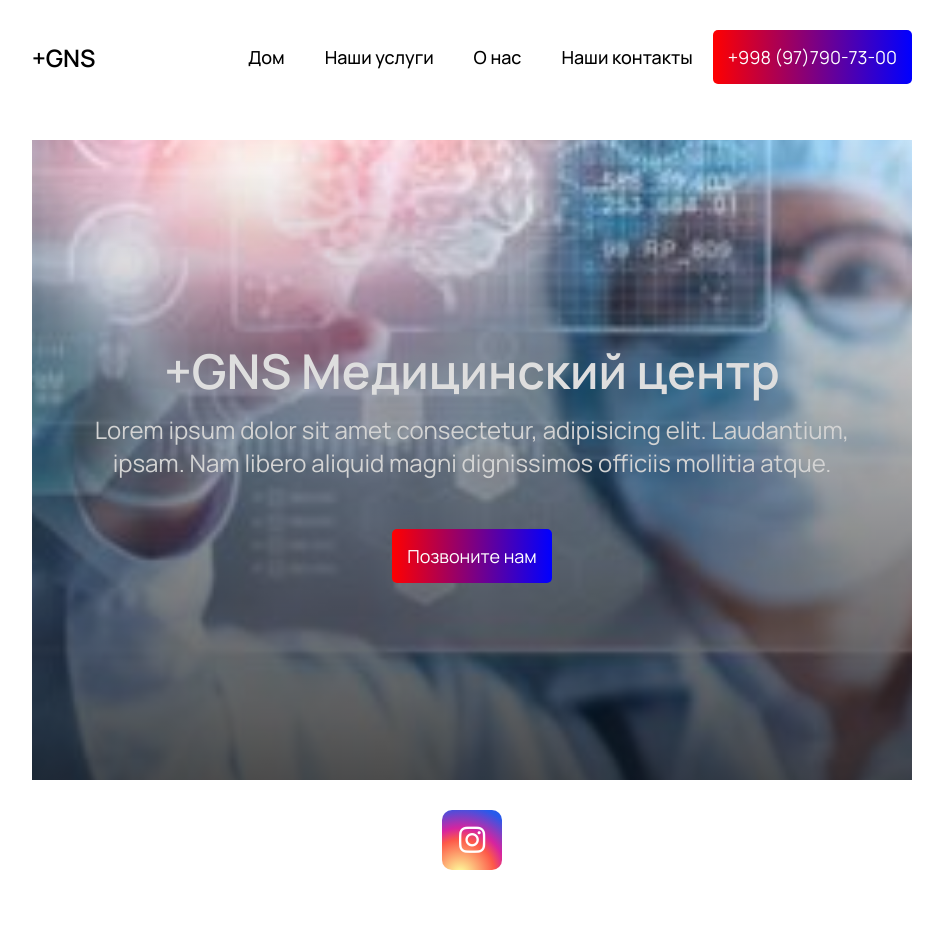
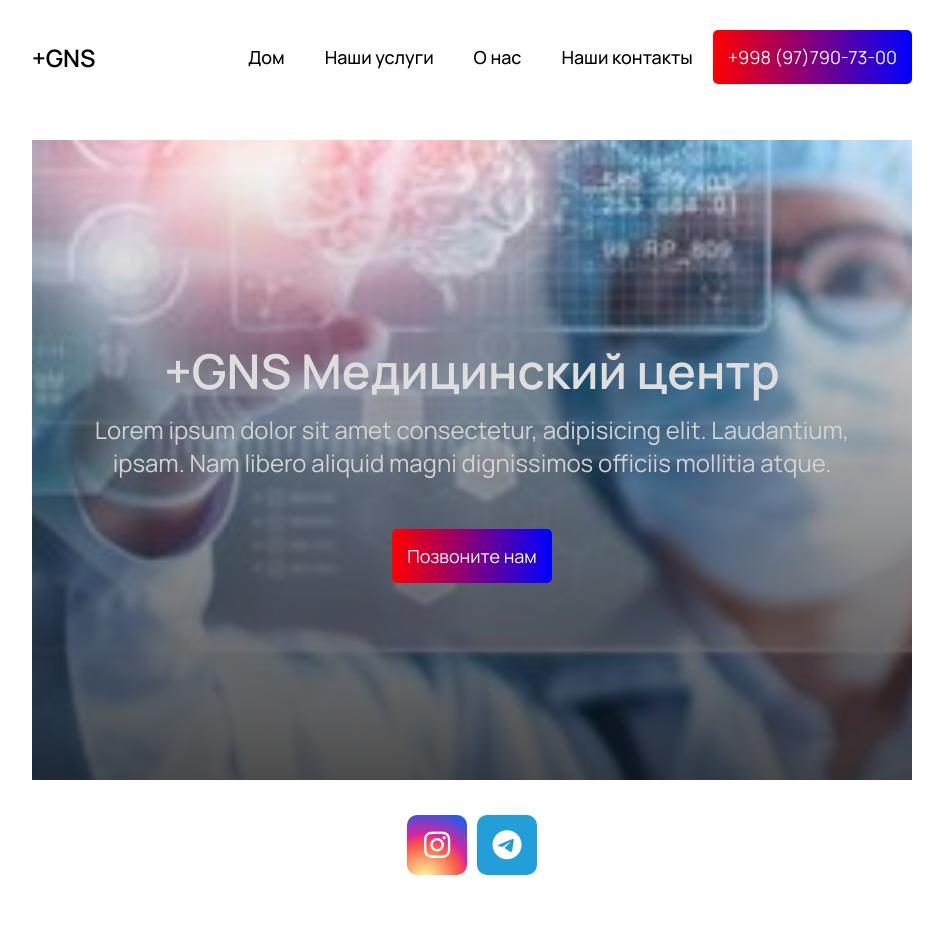
Before and after one commit to FirdavsJurakulov/gns_clinic, a website: page index.html in a window 1280 px wide. Shown: the top 952 px of the page, without its empty margins (168-1111 px from the left). Drawn offline with Linux system fonts and the light colour scheme.

Commit message:
guess it is done

```diff
--- a/index.html
+++ b/index.html
@@ -48,6 +48,9 @@
             <button class="social-media-link">
                 <a href="https://www.instagram.com/gns_medcenter/"><i class="fab fa-instagram"></i></a>
             </button>
+            <button class="social-media-link">
+                <a href="https://t.me/Duschanov122"><i class="fab fa-telegram"></i></a>
+            </button>
         </ul>
     </section>
     <section id="services-section">
@@ -86,6 +89,9 @@
                 <button class="social-media-link">
                     <a href="https://www.instagram.com/gns_medcenter/"><i class="fab fa-instagram"></i></a>
                 </button>
+                <button class="social-media-link">
+                    <a href="https://t.me/Duschanov122"><i class="fab fa-telegram"></i></a>
+                </button>
             </ul>
         </div>
     </section>
--- a/src/sass/main.scss
+++ b/src/sass/main.scss
@@ -59,6 +59,7 @@ p{
         text-align: center;
         border-radius: 10px;
         line-height: 60px;
+        margin: 5px;
         a{
             font-size: 30px;
             color: #fff;
```
Also changed, not shown: dist/css/main.min.css.
